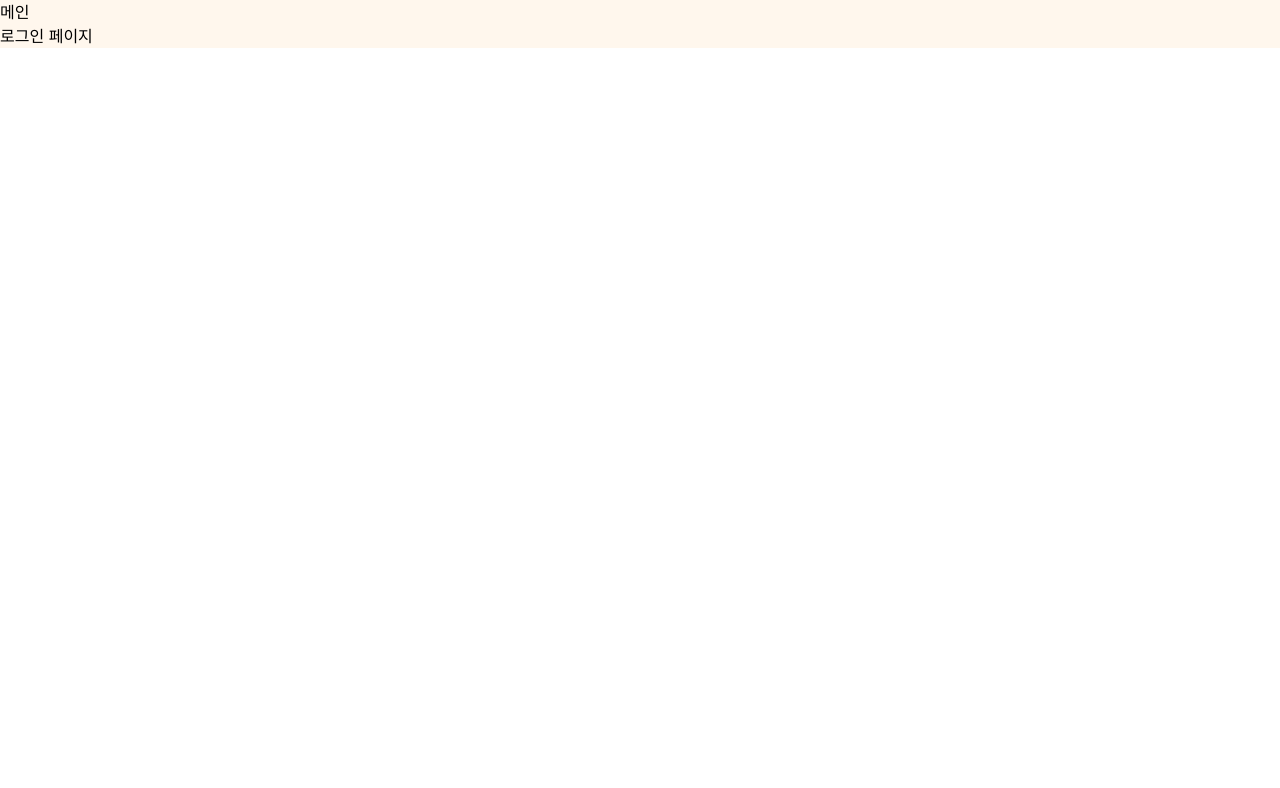
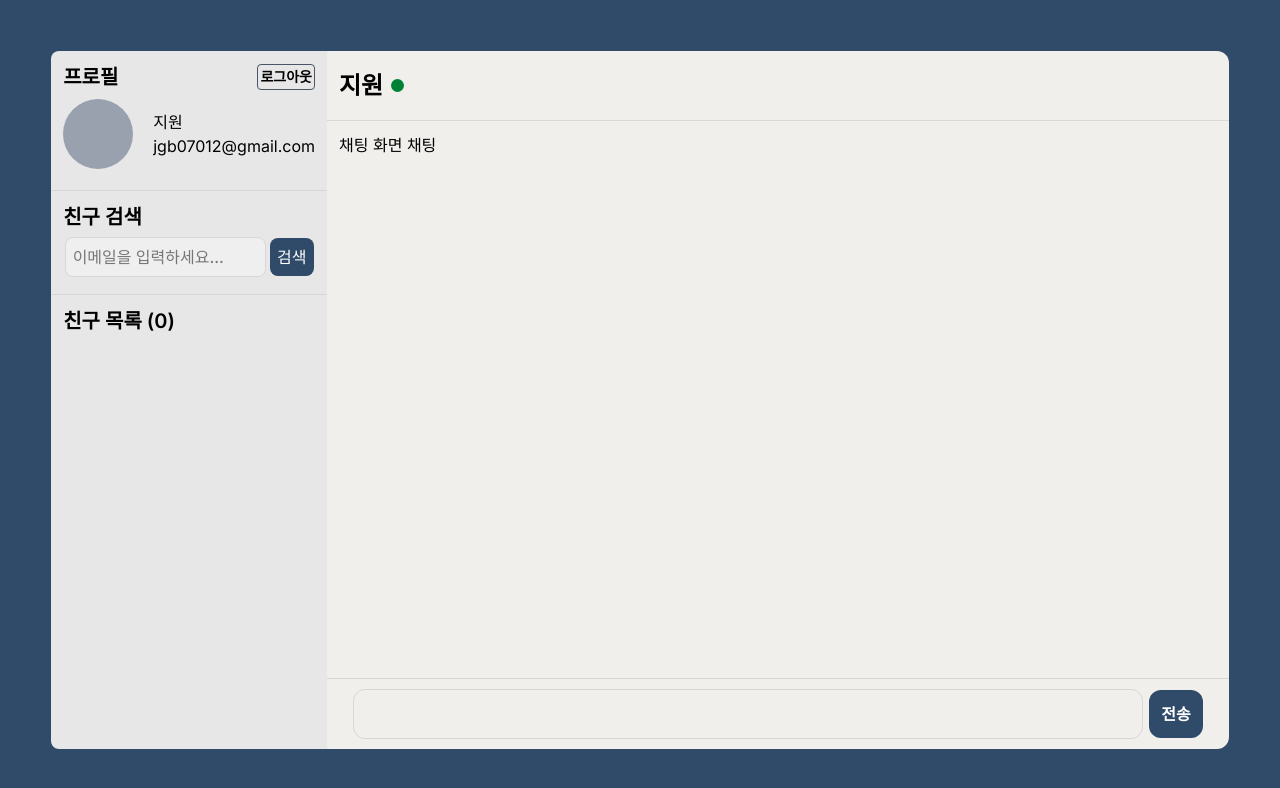
Before and after one commit to jiwonidaax-x/chatting-service, a Next.js app: page / in a window 1280 px wide. Shown: the top 788 px of the page. Built offline with nearby package versions, Linux system fonts and the light colour scheme.

Commit message:
[ADD] create landing page UI

```diff
--- a/package.json
+++ b/package.json
@@ -9,9 +9,11 @@
     "lint": "next lint"
   },
   "dependencies": {
+    "@types/socket.io-client": "^3.0.0",
     "next": "15.3.0",
     "react": "^19.0.0",
     "react-dom": "^19.0.0",
+    "socket.io-client": "^4.8.1",
     "zustand": "^5.0.3"
   },
   "devDependencies": {
--- /dev/null
+++ b/src/app/(chat)/chat/page.tsx
@@ -0,0 +1,36 @@
+/* eslint-disable no-console */
+'use client';
+
+import { useEffect } from 'react';
+import Link from 'next/link';
+import socket from '@/lib/socket';
+
+const Home = () => {
+  socket.on('connect', () => {
+    console.log('✅ connected to server, socket id:', socket.id);
+  });
+
+  const sendMessage = () => {
+    console.log('onClick');
+    socket.emit('send_message', { text: 'hello' });
+  };
+
+  useEffect(() => {
+    console.log('here');
+    socket.on('receive_message', (data) => {
+      console.log('📩 Received message:', data);
+      alert(data); // ← 여기서 확인
+    });
+  }, [socket]);
+
+  return (
+    <main>
+      <div>채팅 연습</div>
+      <input placeholder="Message..." />
+      <button onClick={sendMessage}>send message</button>
+      <Link href="chat">메인</Link>
+    </main>
+  );
+};
+
+export default Home;
--- a/src/app/(main)/page.tsx
+++ b/src/app/(main)/page.tsx
@@ -1,10 +1,59 @@
 import Link from 'next/link';
+
 const Home = () => {
   return (
-    <main className="bg-orange-50">
-      <div>메인</div>
-      <Link href="/login">로그인 페이지</Link>
+    <main className="w-full h-screen bg-[#304b69] flex items-center justify-center p-[4vw]">
+      <div className="w-full h-full xl bg-[#F1EFEC] rounded-xl flex">
+        <div className="w-[30%] bg-[#e7e7e7] rounded-tl-lg rounded-bl-lg flex flex-col">
+          <div className="h-[20%] border-b-1 border-[#d8d8d8] p-3 flex flex-col ">
+            <div className="justify-between flex items-center">
+              <p className="text-xl font-semibold">프로필</p>
+              <button className="text-sm font-semibold  border border-gray-600 p-0.5 rounded-sm cursor-pointer">
+                로그아웃
+              </button>
+            </div>
+            <div className="flex-1 flex items-center justify-center gap-5 ">
+              <p className="bg-gray-400 w-[70px] h-[70px] rounded-full" />
+              <div>
+                <p>지원</p>
+                <p>jgb07012@gmail.com</p>
+              </div>
+            </div>
+          </div>
+          <div className="h-[15%] border-b border-[#d8d8d8] p-3 text-xl font-semibold flex flex-col">
+            <p className="text-xl font-semibold">친구 검색</p>
+            <div className="flex-1 flex items-center justify-center gap-1">
+              <input
+                placeholder="이메일을 입력하세요..."
+                className="border w-[80%] border-[#d8d8d8] rounded-lg p-[7px] text-base font-medium bg-[#efefef]"
+              />
+              <button className="bg-[#304b69] p-[7px] text-white rounded-lg font-medium text-base cursor-pointer">
+                검색
+              </button>
+            </div>
+          </div>
+          <div className="h-[65%] p-3 text-xl font-semibold">
+            <p className="text-xl font-semibold">친구 목록 (0)</p>
+          </div>
+        </div>
+        <div className="w-full">
+          <div className="h-[10%] flex items-center border-b-1 border-[#d8d8d8] p-3">
+            <p className="text-2xl font-bold mr-2">지원</p>
+            <p className="bg-green-700 w-[13px] h-[13px] rounded-full" />
+          </div>
+          <div className="h-[80%]  border-b-1 border-[#d8d8d8] p-3">
+            채팅 화면 <Link href="chat">채팅</Link>
+          </div>
+          <div className="h-[10%] p-3 flex items-center justify-center gap-1.5">
+            <input className="border w-[90%] border-[#d8d8d8] rounded-xl p-3" />
+            <button className="bg-[#304b69] p-[12px] text-white rounded-xl font-bold cursor-pointer">
+              전송
+            </button>
+          </div>
+        </div>
+      </div>
     </main>
   );
 };
+
 export default Home;
--- /dev/null
+++ b/src/lib/socket.ts
@@ -0,0 +1,5 @@
+import { io } from 'socket.io-client';
+
+const socket = io('http://localhost:8080');
+
+export default socket;
```
